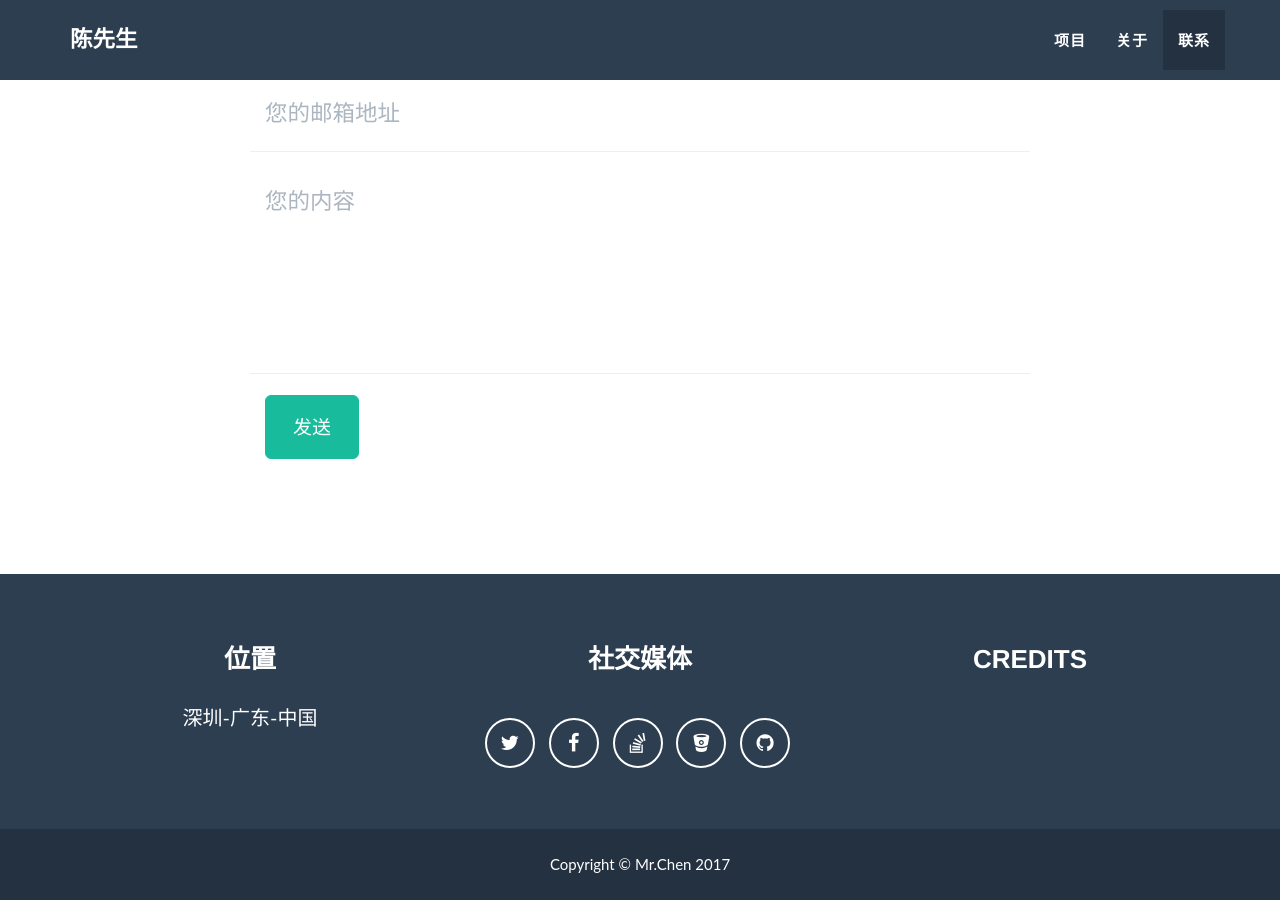
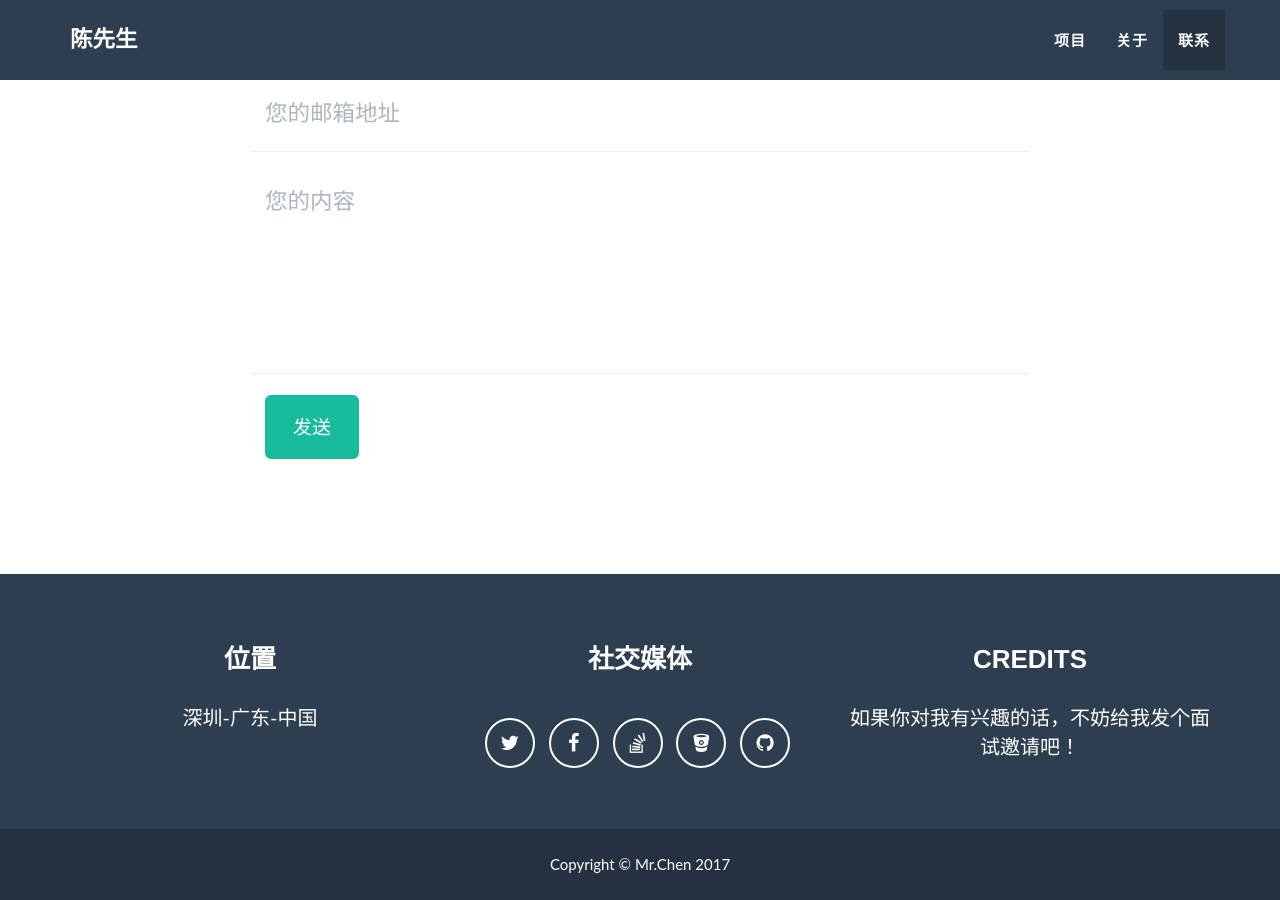
Before and after one commit to TopsyLai/myhomepage, a Jekyll site: the page built from index.html, in a window 1280 px wide and 900 px high, scrolled down 2407 px. Built offline with Jekyll 4.4.1, drawn with Linux system fonts in a browser that asks for light colours; some web fonts are replaced; part of the change alters nothing that is shown.

Commit message:
Update _config.yml

```diff
--- a/_config.yml
+++ b/_config.yml
@@ -54,7 +54,7 @@ address:
   - line: 深圳-广东-中国
 
 # Credits content
-最后: '如果你对我有兴趣的话，不妨给我发个面试邀请吧！'
+credits: '如果你对我有兴趣的话，不妨给我发个面试邀请吧！'
 
 # Build settings
 markdown: kramdown
```
